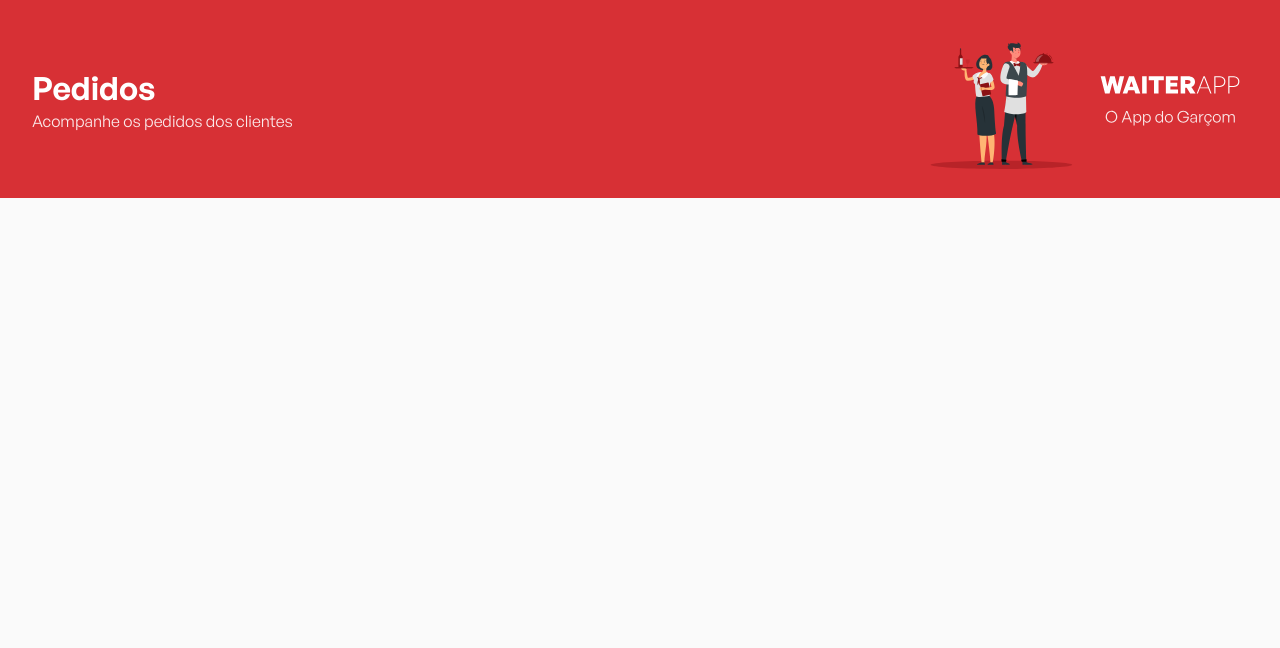
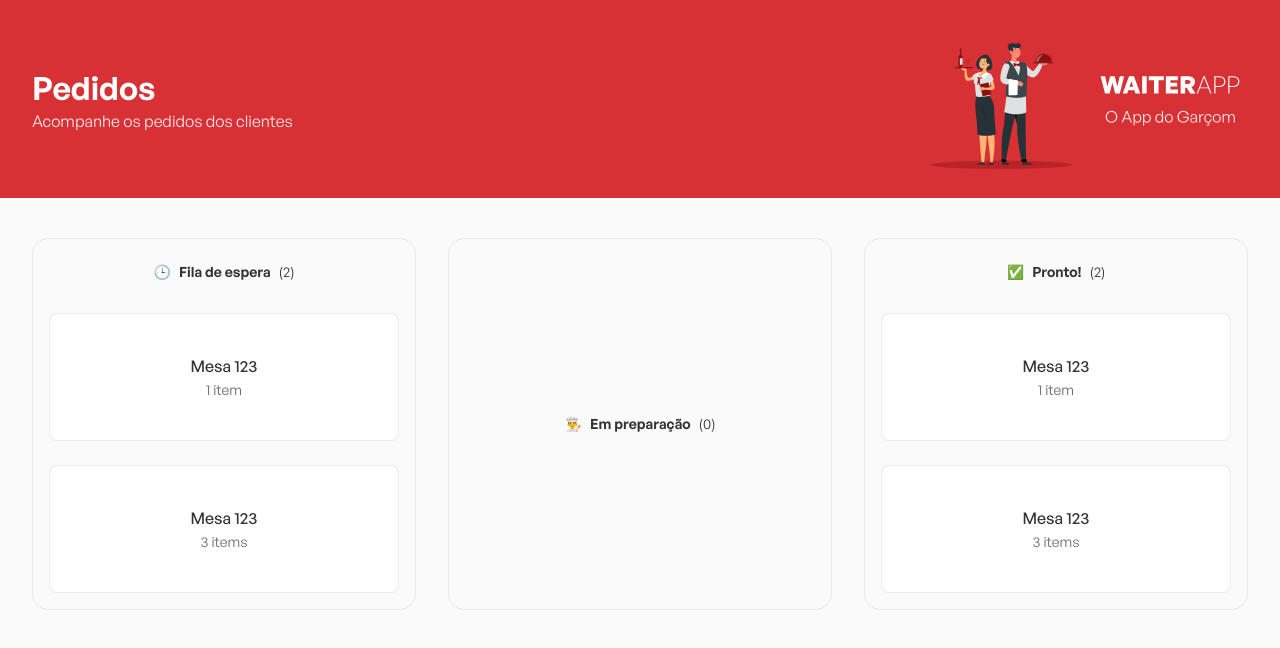
Before and after one commit to GersonRocha9/waiter-app, a React (Vite) app in the folder web/: page / in a window 1280 px wide. Shown: the top 648 px of the page. Built offline with nearby package versions, Linux system fonts and the light colour scheme.

Commit message:
feat: Orders card, mocks and util function

```diff
--- a/web/src/App.tsx
+++ b/web/src/App.tsx
@@ -1,4 +1,4 @@
-import { Header } from "./components/Header";
+import { Header, Orders } from "./components";
 import { GlobalStyles } from "./styles/GlobalStyles";
 
 export function App() {
@@ -6,6 +6,7 @@ export function App() {
     <>
       <GlobalStyles />
       <Header />
+      <Orders />
     </>
   );
 }
--- /dev/null
+++ b/web/src/components/OrderModal/index.tsx
@@ -0,0 +1,81 @@
+import closeIcon from "../../assets/images/close-icon.svg";
+import { Order } from "../../types/Order";
+import { formatCurrency } from "../../utils/formatCurrency";
+import { ModalBody, OrderDetails, Overlay } from "./styles";
+
+interface OrderModalProps {
+  isOpen: boolean;
+  order: Order | null;
+}
+
+export function OrderModal({ isOpen, order }: OrderModalProps) {
+  if (!isOpen || !order) {
+    return null;
+  }
+
+  const total = order.products.reduce((acc, { product, quantity }) => {
+    return acc + product.price * quantity;
+  }, 0);
+
+  return (
+    <Overlay>
+      <ModalBody>
+        <header>
+          <strong>Mesa 2</strong>
+
+          <button type="button">
+            <img src={closeIcon} alt="Botão de fechar o modal" />
+          </button>
+        </header>
+
+        <div className="status-container">
+          <small>Status do pedido</small>
+
+          <div>
+            <span>
+              {order.status === "WAITING" && "🕒"}
+              {order.status === "IN_PRODUCTION" && "👨‍🍳"}
+              {order.status === "DONE" && "✅"}
+            </span>
+            <strong>
+              {order.status === "WAITING" && "Fila de espera"}
+              {order.status === "IN_PRODUCTION" && "Em preparação"}
+              {order.status === "DONE" && "Pronto!"}
+            </strong>
+          </div>
+        </div>
+
+        <OrderDetails>
+          <strong>Itens</strong>
+
+          <div className="order-items">
+            {order.products.map(({ _id, product, quantity }) => {
+              return (
+                <div className="item" key={_id}>
+                  <img
+                    width={56}
+                    height={28.51}
+                    src={`http://localhost:3001/uploads/${product.imagePath}`}
+                    alt={product.name}
+                  />
+
+                  <span className="quantity">{quantity}x</span>
+
+                  <div className="product-details">
+                    <strong>{product.name}</strong>
+                    <span>{formatCurrency(product.price)}</span>
+                  </div>
+                </div>
+              );
+            })}
+          </div>
+
+          <div className="total">
+            <span>Total</span>
+            <strong>{formatCurrency(total)}</strong>
+          </div>
+        </OrderDetails>
+      </ModalBody>
+    </Overlay>
+  );
+}
--- /dev/null
+++ b/web/src/components/OrderModal/styles.ts
@@ -0,0 +1,114 @@
+import styled from "styled-components";
+
+export const Overlay = styled.div`
+  left: 0;
+  top: 0;
+  background: rgba(0, 0, 0, 0.8);
+  backdrop-filter: blur(4.5px);
+  width: 100%;
+  height: 100%;
+  position: fixed;
+  display: flex;
+  align-items: center;
+  justify-content: center;
+`;
+
+export const ModalBody = styled.div`
+  background: #fff;
+  width: 480px;
+  border-radius: 8px;
+  padding: 32px;
+
+  header {
+    display: flex;
+    align-items: center;
+    justify-content: space-between;
+
+    strong {
+      font-size: 24px;
+    }
+
+    button {
+      background: transparent;
+      border: 0;
+      line-height: 0;
+    }
+  }
+
+  .status-container {
+    margin-top: 32px;
+
+    small {
+      font-size: 14px;
+      opacity: 0.8;
+    }
+
+    div {
+      margin-top: 8px;
+      display: flex;
+      align-items: center;
+      gap: 8px;
+    }
+  }
+`;
+
+export const OrderDetails = styled.div`
+  margin-top: 32px;
+
+  > strong {
+    font-weight: 500;
+    font-size: 14px;
+    opacity: 0.8;
+  }
+
+  .order-items {
+    margin-top: 16px;
+
+    .item {
+      display: flex;
+
+      & + .item {
+        margin-top: 16px;
+      }
+
+      img {
+        border-radius: 6px;
+      }
+
+      .quantity {
+        font-size: 14px;
+        color: #666;
+        display: block;
+        min-width: 20px;
+        margin-left: 12px;
+      }
+
+      .product-details {
+        margin-left: 4px;
+
+        strong {
+          display: block;
+          margin-bottom: 4px;
+        }
+
+        span {
+          font-size: 14;
+          color: #666;
+        }
+      }
+    }
+  }
+
+  .total {
+    display: flex;
+    align-items: center;
+    justify-content: space-between;
+    margin-top: 24px;
+
+    span {
+      font-size: 14px;
+      font-weight: 500;
+      opacity: 0.8;
+    }
+  }
+`;
--- /dev/null
+++ b/web/src/components/Orders/index.tsx
@@ -0,0 +1,13 @@
+import { orders } from "../../mocks/orders";
+import { OrdersBoard } from "../OrdersBoard";
+import { Container } from "./styles";
+
+export function Orders() {
+  return (
+    <Container>
+      <OrdersBoard icon="🕒" title="Fila de espera" orders={orders} />
+      <OrdersBoard icon="👨‍🍳" title="Em preparação" orders={[]} />
+      <OrdersBoard icon="✅" title="Pronto!" orders={orders} />
+    </Container>
+  );
+}
--- /dev/null
+++ b/web/src/components/Orders/styles.ts
@@ -0,0 +1,9 @@
+import styled from "styled-components";
+
+export const Container = styled.div`
+  width: 100%;
+  max-width: 1216px;
+  margin: 40px auto;
+  display: flex;
+  gap: 2rem;
+`;
--- /dev/null
+++ b/web/src/components/OrdersBoard/index.tsx
@@ -0,0 +1,50 @@
+import { useState } from "react";
+import { Order } from "../../types/Order";
+import { OrderModal } from "../OrderModal";
+import { Board, OrdersContainer } from "./styles";
+
+interface OrdersBoardProps {
+  icon: string;
+  title: string;
+  orders: Order[];
+}
+
+export function OrdersBoard({ icon, title, orders }: OrdersBoardProps) {
+  const [isOpenModal, setIsOpenModal] = useState(false);
+  const [selectedOrder, setSelectedOrder] = useState<Order | null>(null);
+
+  function handleOpenModalOrder(order: Order) {
+    setIsOpenModal(true);
+    setSelectedOrder(order);
+  }
+
+  return (
+    <Board>
+      <OrderModal isOpen={isOpenModal} order={selectedOrder} />
+
+      <header>
+        <span>{icon}</span>
+        <strong>{title}</strong>
+        <span>({orders.length})</span>
+      </header>
+
+      {orders.length > 0 && (
+        <OrdersContainer>
+          {orders.map((order) => (
+            <button
+              type="button"
+              key={order._id}
+              onClick={() => handleOpenModalOrder(order)}
+            >
+              <strong>Mesa {order.table}</strong>
+              <span>
+                {order.products.length}
+                {order.products.length === 1 ? " item" : " items"}
+              </span>
+            </button>
+          ))}
+        </OrdersContainer>
+      )}
+    </Board>
+  );
+}
--- /dev/null
+++ b/web/src/components/OrdersBoard/styles.ts
@@ -0,0 +1,53 @@
+import styled from "styled-components";
+
+export const Board = styled.div`
+  padding: 1rem;
+  border: 1px solid rgba(204, 204, 204, 0.4);
+  border-radius: 1rem;
+  display: flex;
+  flex-direction: column;
+  justify-content: center;
+  align-items: center;
+  flex: 1;
+
+  > header {
+    padding: 0.5rem;
+    font-size: 0.875rem;
+    display: flex;
+    align-items: center;
+    gap: 0.5rem;
+  }
+`;
+
+export const OrdersContainer = styled.div`
+  display: flex;
+  flex-direction: column;
+  width: 100%;
+  margin-top: 1.5rem;
+
+  button {
+    background: #fff;
+    height: 128px;
+    border: 1px solid rgba(204, 204, 204, 0.4);
+    border-radius: 8px;
+    width: 100%;
+    display: flex;
+    flex-direction: column;
+    justify-content: center;
+    align-items: center;
+    gap: 4px;
+
+    strong {
+      font-weight: 500;
+    }
+
+    span {
+      font-size: 0.875rem;
+      color: #666;
+    }
+
+    & + button {
+      margin-top: 1.5rem;
+    }
+  }
+`;
--- /dev/null
+++ b/web/src/components/index.ts
@@ -0,0 +1,4 @@
+export { Header } from "./Header";
+export { OrderModal } from "./OrderModal";
+export { Orders } from "./Orders";
+export { OrdersBoard } from "./OrdersBoard";
--- a/web/src/mocks/orders.ts
+++ b/web/src/mocks/orders.ts
@@ -1,4 +1,6 @@
-const orders: Order[] = [
+import { Order } from "../types/Order";
+
+export const orders: Order[] = [
   {
     _id: "6372e48cbcd195b0d3d0f7f3",
     table: "123",
@@ -6,8 +8,34 @@ const orders: Order[] = [
     products: [
       {
         product: {
+          name: "Coca cola",
+          imagePath: "1669827125905-coca-cola.png",
+          price: 7,
+        },
+        quantity: 2,
+        _id: "6372e48cbcd195b0d3d0f7f5",
+      },
+    ],
+  },
+
+  {
+    _id: "6372e48cbcd195b0d3d0f7f3",
+    table: "123",
+    status: "IN_PRODUCTION",
+    products: [
+      {
+        product: {
           name: "Pizza quatro queijos",
-          imagePath: "1668472896991-quatro-queijos.png",
+          imagePath: "1669823985141-quatro-queijos.png",
+          price: 40,
+        },
+        quantity: 3,
+        _id: "6372e48cbcd195b0d3d0f7f4",
+      },
+      {
+        product: {
+          name: "Pizza quatro queijos",
+          imagePath: "1669823985141-quatro-queijos.png",
           price: 40,
         },
         quantity: 3,
@@ -16,7 +44,7 @@ const orders: Order[] = [
       {
         product: {
           name: "Coca cola",
-          imagePath: "1668473462705-coca-cola.png",
+          imagePath: "1669827125905-coca-cola.png",
           price: 7,
         },
         quantity: 2,
--- /dev/null
+++ b/web/src/types/Order.ts
@@ -0,0 +1,14 @@
+export interface Order {
+  _id: string;
+  table: string;
+  status: "WAITING" | "IN_PRODUCTION" | "DONE";
+  products: {
+    _id: string;
+    quantity: number;
+    product: {
+      name: string;
+      imagePath: string;
+      price: number;
+    };
+  }[];
+}
--- /dev/null
+++ b/web/src/utils/formatCurrency.ts
@@ -0,0 +1,6 @@
+export function formatCurrency(value: number) {
+  return new Intl.NumberFormat("pt-br", {
+    style: "currency",
+    currency: "BRL",
+  }).format(value);
+}
```
